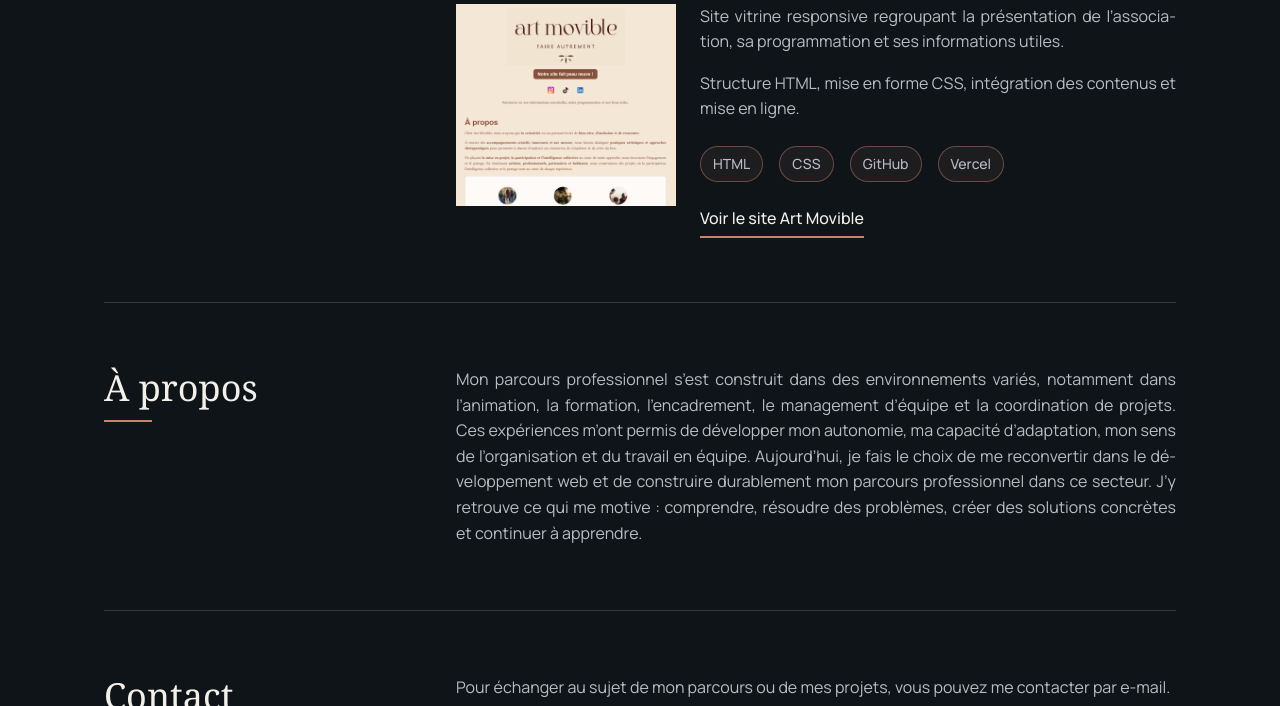
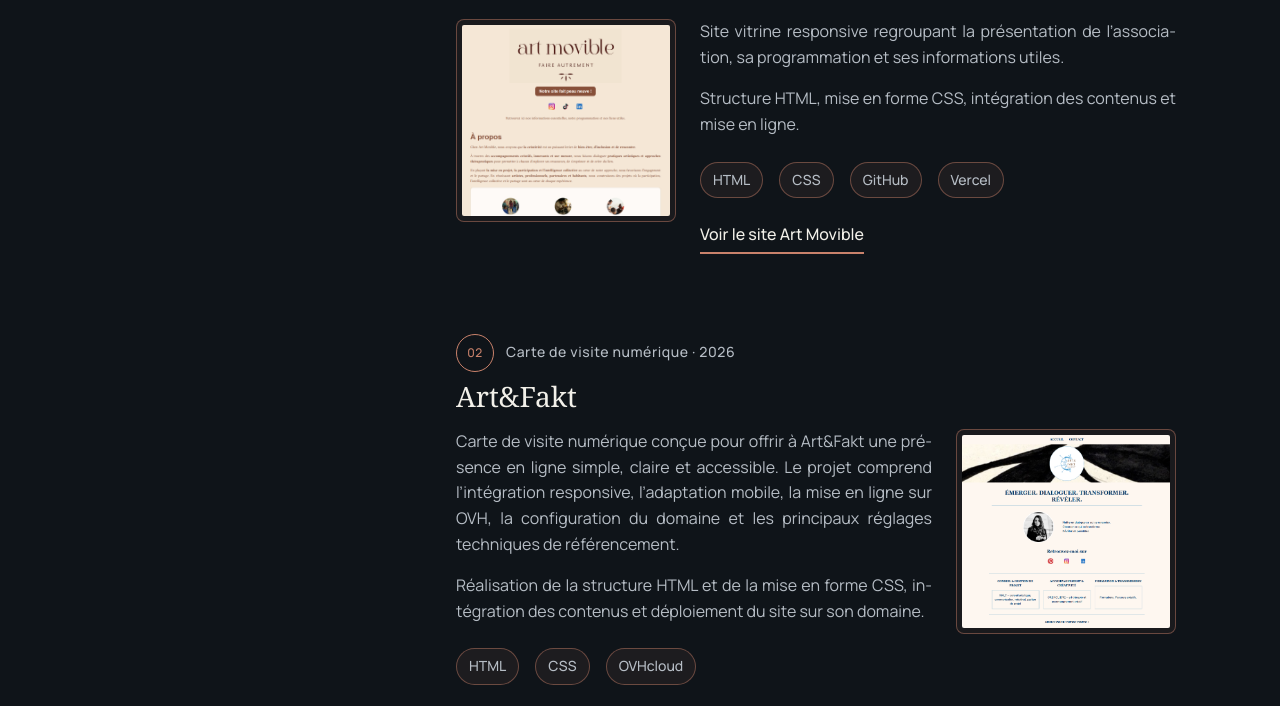
Before and after one commit to jducret-dev/portfolio-joseph-ducret, a plain HTML site: page index.html in a window 1280 px wide. Shown: the part 595-1301 px from the top of the page. Drawn offline with Linux system fonts and the light colour scheme; a web font is replaced by a local one.

Commit message:
Ajout Art&Fakt et amélioration de la section projets

```diff
--- a/index.html
+++ b/index.html
@@ -77,6 +77,37 @@
                     </div>
                 </div>
             </article>
+            <article class="projet">
+                <p class="meta-projet">Carte de visite numérique · 2026</p>
+
+                <h3>Art&amp;Fakt</h3>
+
+                <div class="presentation-projet">
+                    <img class="image-projet" src="assets/images/art-fakt-accueil.png"
+                        alt="Aperçu de la page d’accueil du site Art&amp;Fakt">
+
+                    <div class="details-projet">
+                        <p>
+                            Carte de visite numérique conçue pour offrir à Art&amp;Fakt une présence en ligne simple, claire et accessible. Le projet comprend l’intégration responsive, l’adaptation mobile, la mise en ligne sur OVH, la configuration du domaine et les principaux réglages techniques de référencement.
+                        </p>
+
+                        <p>
+                            Réalisation de la structure HTML et de la mise en forme CSS,
+                intégration des contenus et déploiement du site sur son domaine.
+                        </p>
+
+                        <ul>
+                            <li>HTML</li>
+                            <li>CSS</li>
+                            <li>OVHcloud</li>
+                        </ul>
+
+                        <a href="https://www.art-fakt.fr/" target="_blank" rel="noopener noreferrer">
+                            Voir le site Art&amp;Fakt
+                        </a>
+                    </div>
+                </div>
+            </article>
         </section>
         <section id="a-propos">
             <h2>À propos</h2>
--- a/style.css
+++ b/style.css
@@ -246,7 +246,13 @@ h3 {
     aspect-ratio: auto;
     object-fit: contain;
     justify-self: start;
+
+    padding: 5px;
+    border: 1px solid rgba(201, 130, 107, 0.45);
+    border-radius: 8px;
+    background-color: rgba(201, 130, 107, 0.06);
 }
+
 
 main p {
     color: #B6BDC5;
@@ -369,6 +375,37 @@ footer p {
     margin-top: 12px;
     background-color: #C9826B;
 }
+#projets {
+    counter-reset: compteur-projet;
+}
+
+#projets > .projet {
+    counter-increment: compteur-projet;
+}
+
+#projets > .projet .meta-projet {
+    display: flex;
+    align-items: center;
+    gap: 12px;
+}
+
+#projets > .projet .meta-projet::before {
+    content: "0" counter(compteur-projet);
+    display: inline-flex;
+    align-items: center;
+    justify-content: center;
+
+    width: 36px;
+    height: 36px;
+    flex-shrink: 0;
+
+    border: 1px solid #C9826B;
+    border-radius: 50%;
+
+    color: #C9826B;
+    font-size: 12px;
+    font-weight: 500;
+}
 
 @media (min-width: 800px) {
     .contenu-introduction {
@@ -396,18 +433,37 @@ footer p {
         margin-bottom: 0;
     }
 
-    #projets > .projet,
-    #a-propos > .texte-limite {
-        grid-column: 2;
-        grid-row: 1;
-        max-width: none;
-    }
+#projets > .projet {
+    grid-column: 2;
+    max-width: none;
+}
 
+#projets > .projet + .projet {
+    margin-top: 5rem;
+}
+
+#a-propos > .texte-limite {
+    grid-column: 2;
+    grid-row: 1;
+    max-width: none;
+}
     .presentation-projet {
         grid-template-columns: clamp(160px, 18vw, 220px) minmax(0, 1fr);
         align-items: start;
         gap: 24px;
     }
+    #projets > .projet:nth-of-type(even) .image-projet {
+    grid-column: 2;
+    grid-row: 1;
+}
+
+#projets > .projet:nth-of-type(even) .details-projet {
+    grid-column: 1;
+    grid-row: 1;
+}
+#projets > .projet:nth-of-type(even) .presentation-projet {
+    grid-template-columns: minmax(0, 1fr) clamp(160px, 18vw, 220px);
+}
 
     .image-projet {
         width: 100%;
```
Also changed, not shown: assets/images/art-fakt-accueil.png (added).
